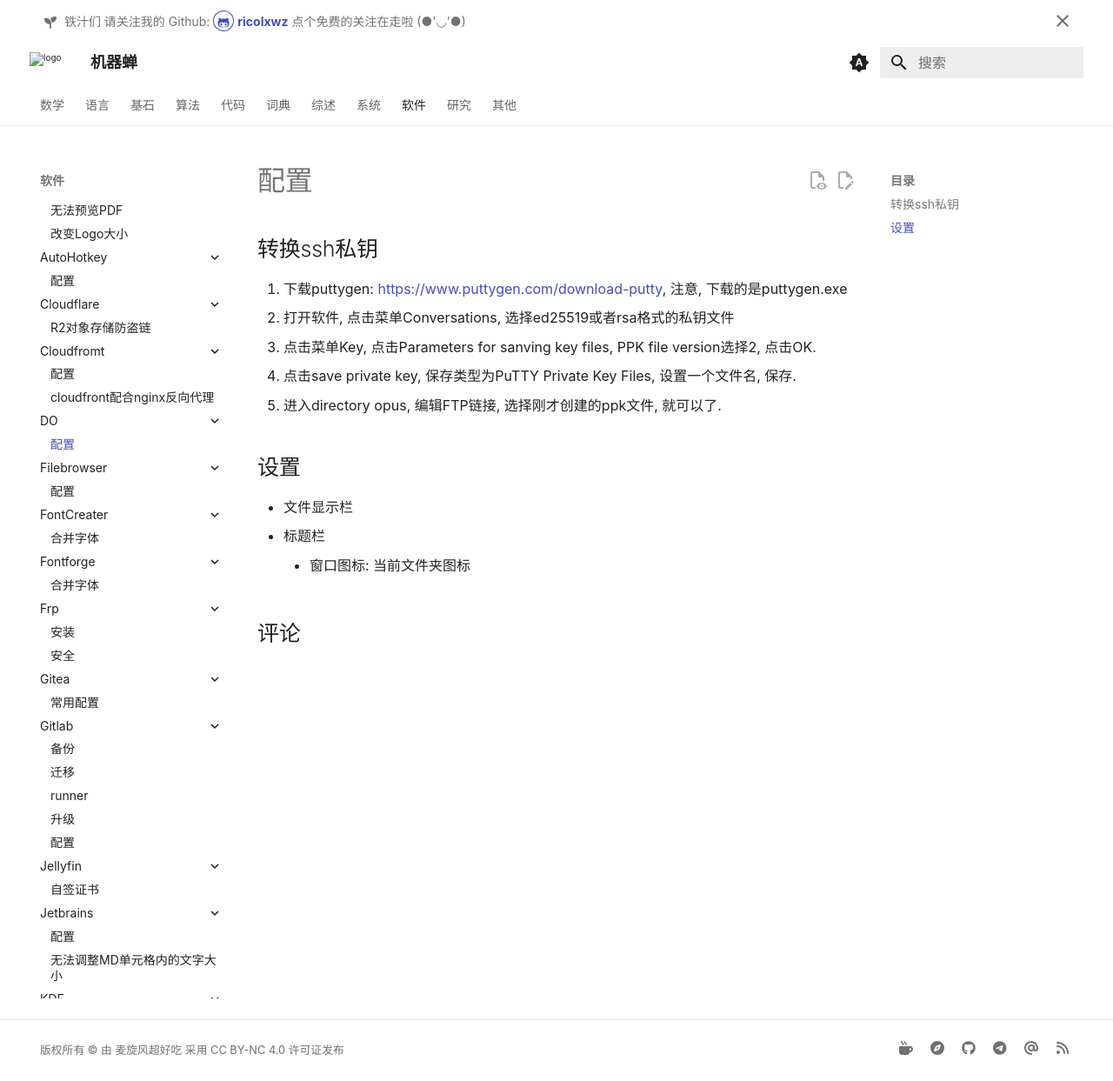
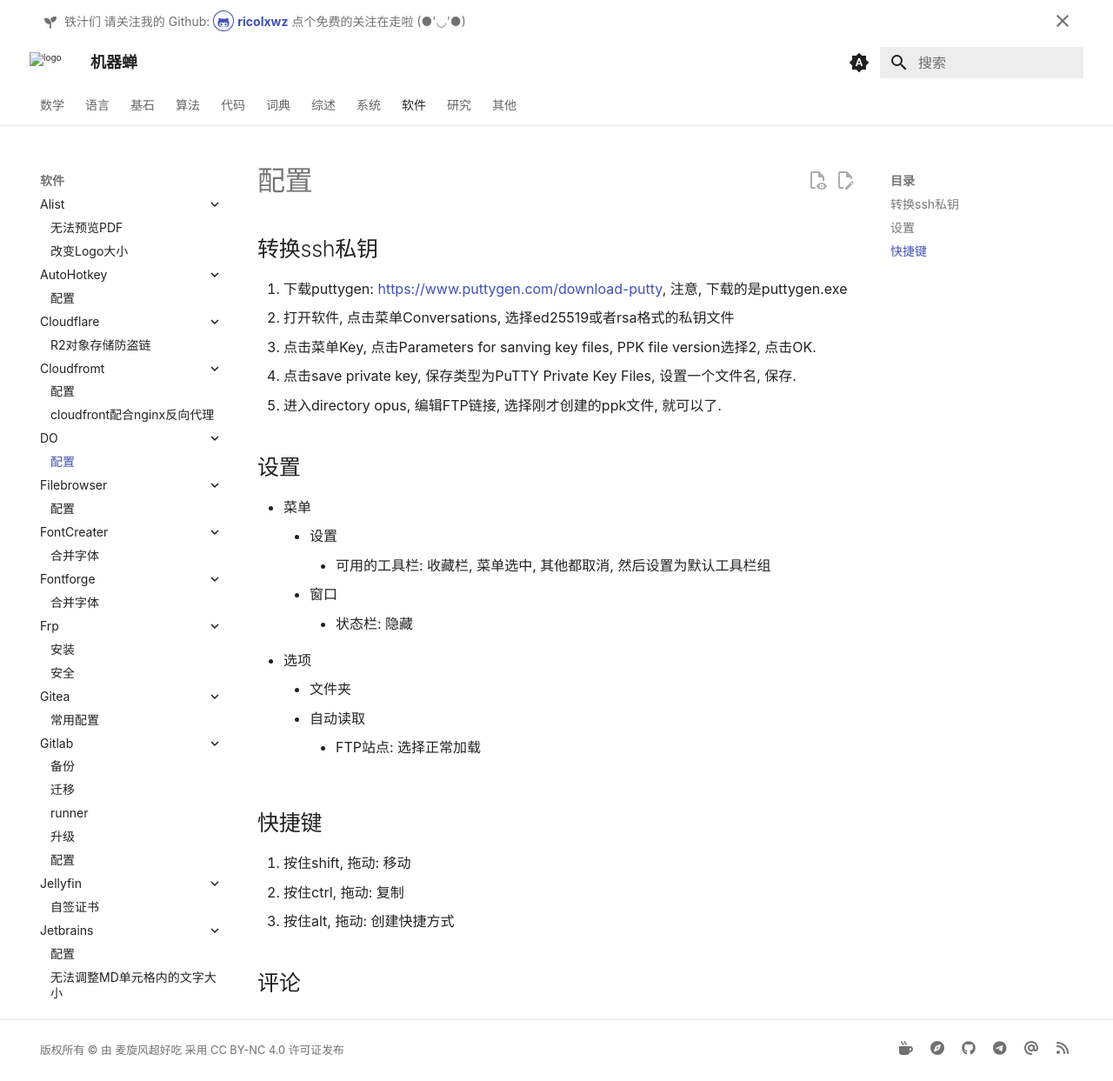
Before and after one commit to ricolxwz/note, an MkDocs documentation site: the page built from docs/software/do/config.md, in a window 1280 px wide and 1243 px high. Shown: the whole window at 87% size. Built offline with MkDocs 1.6.1 and Material for MkDocs 9.7.7, drawn with Linux system fonts in a browser that asks for light colours; some web fonts are replaced; comment, search, counter and statistics services are not loaded; a style sheet for code colours, icons or effects is not loaded.

Commit message:
docs: update config.md

```diff
--- a/docs/software/do/config.md
+++ b/docs/software/do/config.md
@@ -13,6 +13,18 @@
 
 ## 设置
 
-* 文件显示栏
-  * 标题栏
-    * 窗口图标: 当前文件夹图标
+* 菜单
+    * 设置
+        * 可用的工具栏: 收藏栏, 菜单选中, 其他都取消, 然后设置为默认工具栏组
+    * 窗口
+        * 状态栏: 隐藏
+* 选项
+    * 文件夹
+      * 自动读取
+        * FTP站点: 选择正常加载
+
+## 快捷键
+
+1. 按住shift, 拖动: 移动
+2. 按住ctrl, 拖动: 复制
+3. 按住alt, 拖动: 创建快捷方式
```
